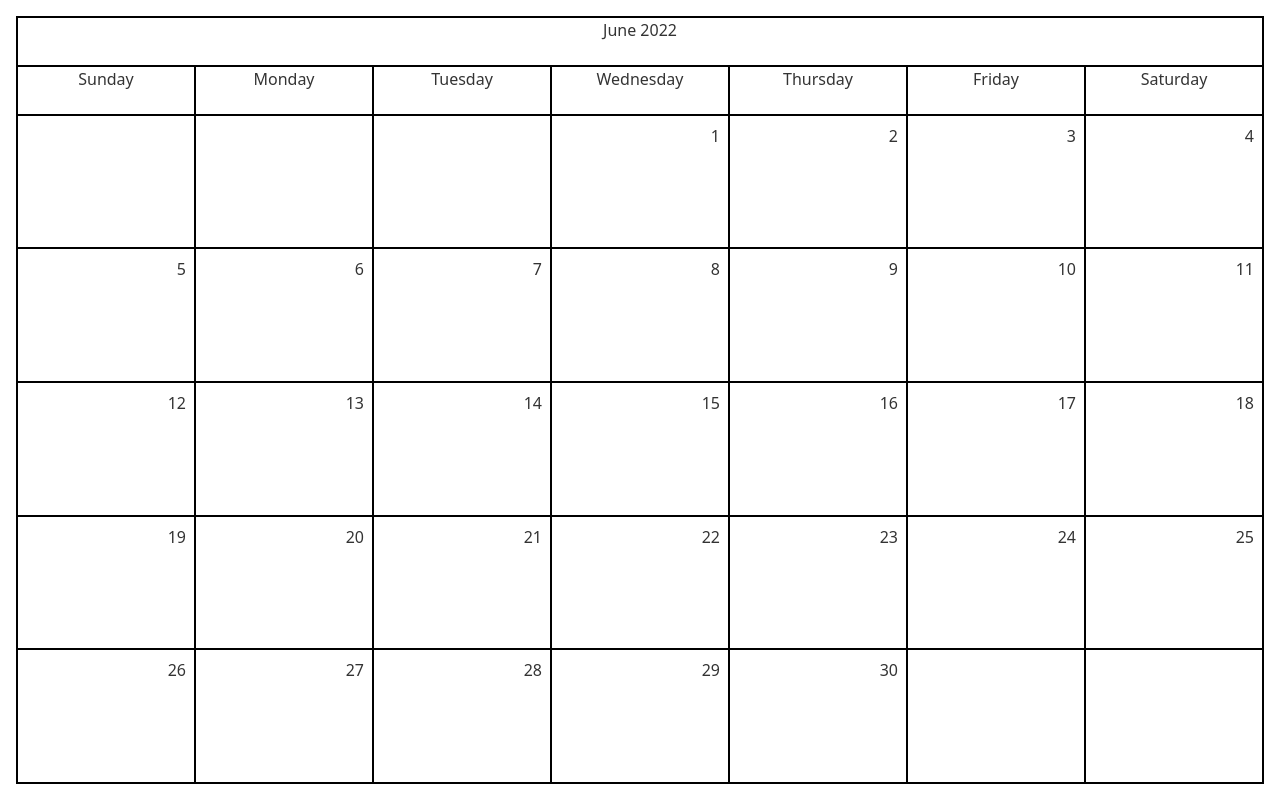
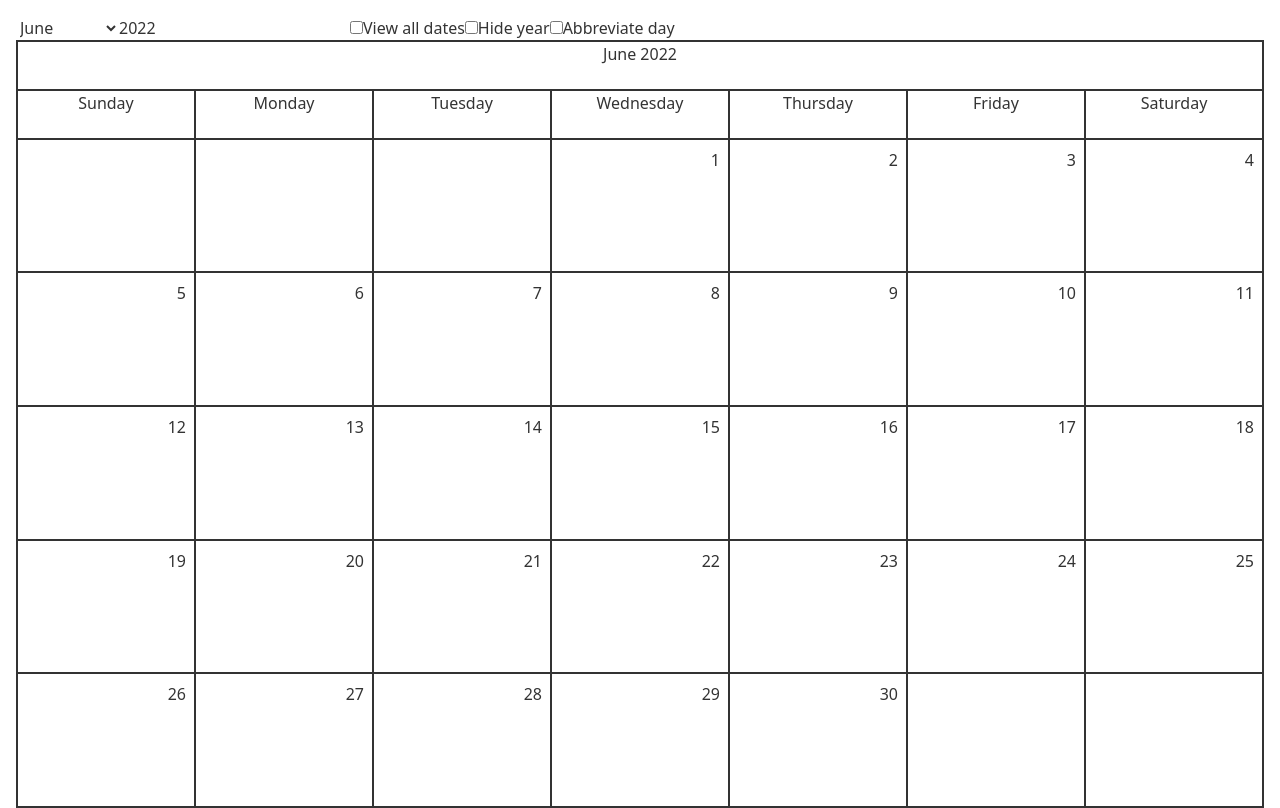
Before and after one commit to vlemoine/calendar.rocks, a Nuxt app: page / in a window 1280 px wide. Built offline with nearby package versions, Linux system fonts and the light colour scheme.

Commit message:
make calendar configurable

```diff
--- a/app.vue
+++ b/app.vue
@@ -1,21 +1,79 @@
 <template>
   <NuxtLayout>
     <!-- Color mode: {{ $colorMode.value }} -->
-    <Month :date="date"></Month>
+    <select name="months" v-model="selectedMonth" class="bg-transparent">
+      <option v-for="(month, i) in months" :key="i" :value="i">
+        {{ month }}
+      </option>
+    </select>
+    <input
+      type="number"
+      min="1900"
+      v-model="selectedYear"
+      class="bg-transparent"
+    />
+    <input
+      type="checkbox"
+      name="allDates"
+      id="allDates"
+      v-model="allDates"
+    /><label for="allDates">View all dates</label>
+    <input
+      type="checkbox"
+      name="hideYear"
+      id="hideYear"
+      v-model="hideYear"
+    /><label for="hideYear">Hide year</label>
+    <input
+      type="checkbox"
+      name="abbrDay"
+      id="abbrDay"
+      v-model="abbrDay"
+    /><label for="abbrDayr">Abbreviate day</label>
+    <Month :date="date" :allDates="allDates" :hideYear="hideYear" :abbrDay="abbrDay"></Month>
   </NuxtLayout>
 </template>
 
-<script lang="ts" setup>
-  const date: object = new Date();
+<script setup>
+import { ref, computed } from "vue";
+const months = [
+  "January",
+  "February",
+  "March",
+  "April",
+  "May",
+  "June",
+  "July",
+  "August",
+  "September",
+  "October",
+  "November",
+  "December",
+];
+const selectedMonth = ref(new Date().getMonth());
+const selectedYear = ref(new Date().getFullYear());
+const allDates = ref(false);
+const hideYear = ref(false);
+const abbrDay = ref(false);
+// a computed ref
+const date = computed(() => {
+  let d = new Date();
+  d.setDate(1);
+  d.setMonth(selectedMonth.value);
+  d.setFullYear(selectedYear.value);
+  return d;
+});
 </script>
 
 <style>
-html, body, #__nuxt {
+html,
+body,
+#__nuxt {
   height: 100%;
 }
 body {
   background-color: #fff;
-  color: rgba(0,0,0,0.8);
+  color: rgba(0, 0, 0, 0.8);
 }
 .dark-mode body {
   background-color: #222;
--- a/components/Month.vue
+++ b/components/Month.vue
@@ -1,12 +1,12 @@
 <template>
   <div class="month grid grid-cols-7 h-full" :class="border">
-    <div class="col-span-7 text-center" :class="border">{{ month }} <template v-if="showYear">{{year}}</template></div>
+    <div class="col-span-7 text-center" :class="border">{{ month }} <template v-if="!hideYear">{{year}}</template></div>
     <div
       v-for="(weekday, i) in weekdays"
       :key="i"
       class="text-center" :class="border"
     >
-      {{ weekday }}
+      {{ abbrDay ? weekday.slice(0, 3): weekday }}
     </div>
     <div
       v-for="(date, i) in days"
@@ -32,19 +32,30 @@ const options: object = { month: "long" };
 
 export default {
   props: {
-    date: Object,
-    allDays: {
+    date: {
+      type: Object,
+      required: true
+    },
+    allDates: {
       type: Boolean,
       default: false,
     },
-    showYear: {
+    hideYear: {
       type: Boolean,
-      default: true,
+      default: false,
     },
+    abbrDay: {
+      type: Boolean,
+      default: false,
+    },
+    forceFive: {
+      type: Boolean,
+      default: false
+    }
   },
   data() {
     return {
-      border: 'border border-black dark:border-white',
+      border: 'border border-current',
       weekdays: weekdays,
     };
   },
@@ -63,7 +74,7 @@ export default {
       const month: number = new Date(this.base).getMonth();
       let slots: any[] = [];
       for (let i = this.base.getDay(); i > 0; i--) {
-        if (this.allDays) {
+        if (this.allDates) {
           let s = new Date(d);
           s.setDate(s.getDate() - i);
           slots.push(s.getDate());
@@ -76,8 +87,8 @@ export default {
         d.setDate(d.getDate() + 1);
       }
       let q = d.getDay() - 1;
-      while (d.getDay() > q) {
-         if (this.allDays) {
+      while (q > -1 && d.getDay() > q) {
+         if (this.allDates) {
           slots.push(d.getDate());
         } else {
           slots.push("");
```
